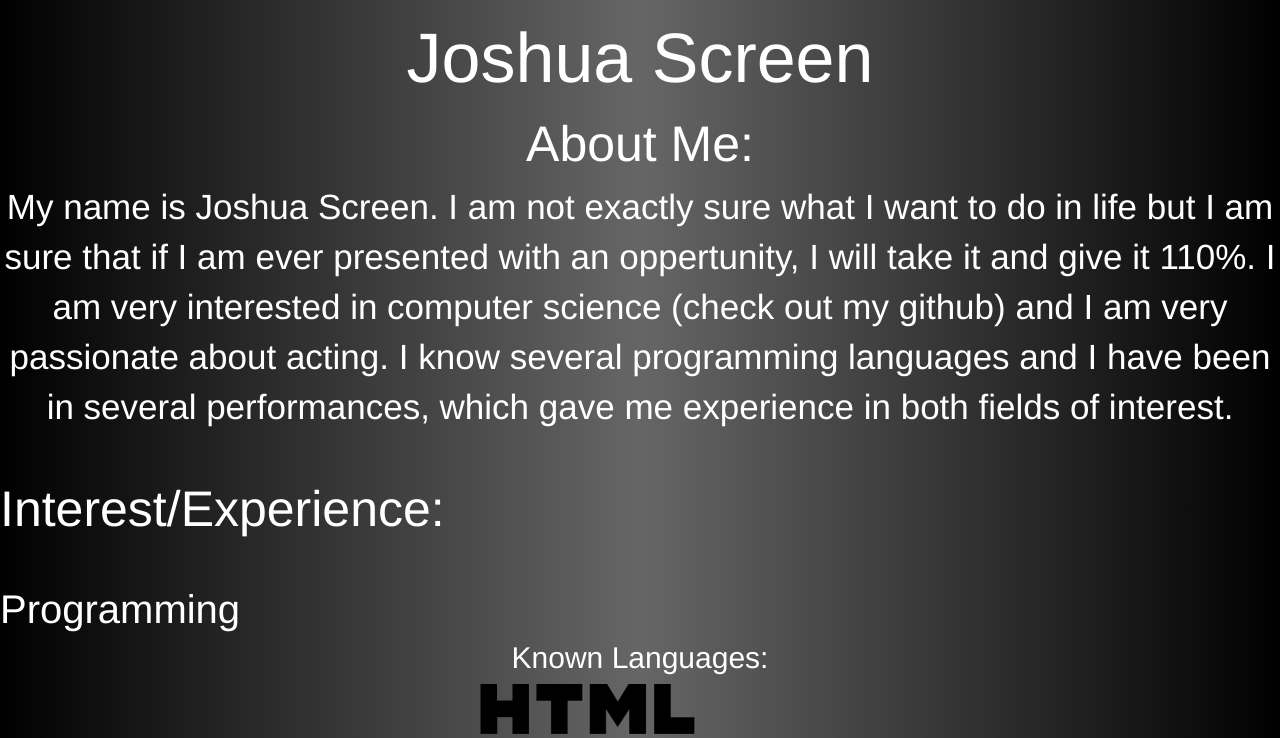
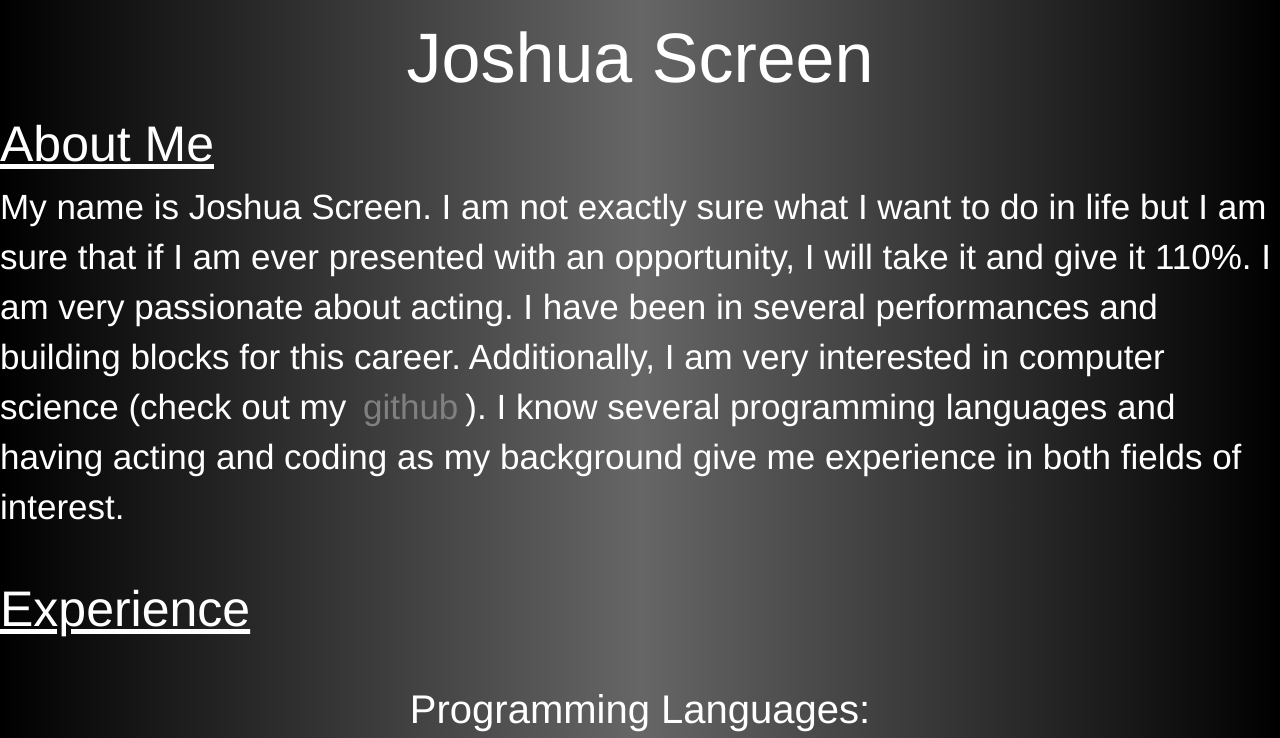
Before and after one commit to jtscreen/jtscreen.github.io, a plain HTML site: page personalWebsite/index.html in a window 1280 px wide. Shown: the top 738 px of the page. Drawn offline with nearby package versions, Linux system fonts and the light colour scheme.

Commit message:
my updates

```diff
--- a/personalWebsite/index.html
+++ b/personalWebsite/index.html
@@ -14,20 +14,21 @@
         <h1>Joshua Screen</h1>
     </div>
     <div class="main">
-        <h2>About Me:</h2>
-        <p>My name is Joshua Screen. I am not exactly sure what I want to do in life
-            but I am sure that if I am ever presented with an oppertunity, I will take
-            it and give it 110%. I am very interested in computer science (check out my
-            github) and I am very passionate about acting. I know several programming
-            languages and I have been in several performances, which gave me experience
-            in both fields of interest.</p>
+        <h2><u>About Me</u></h2>
+        <p>My name is Joshua Screen. I am not exactly sure what I want to do in life but I am
+          sure that if I am ever presented with an opportunity, I will take it and give it 110%.
+          I am very passionate about acting. I have been in several performances and building blocks
+          for this career. Additionally, I am very interested in computer science (check out my
+          <a href="https://github.com/jtscreen?tab=repositories"><mark>github</mark></a>). I
+          know several programming languages and having acting and coding as my background give
+          me experience in both fields of interest.</p>
     </div>
     <br>
     <div class="intrest">
-        <h2>Interest/Experience:</h2>
+        <h2><u>Experience</u></h2>
         <br>
-        <h3>Programming</h3>
-        <h4>Known Languages:</h4>
+        <h3>Programming Languages:</h3>
+        <!-- <h4>Known Languages:</h4> -->
         <div id="myCarousel" class="carousel slide" data-ride="carousel">
                 <!-- Wrapper for slides -->
                 <div class="carousel-inner">
--- a/personalWebsite/style.css
+++ b/personalWebsite/style.css
@@ -13,11 +13,16 @@ h1{
 }
 .main h2{
     font-size: 50px;
-    text-align: center;
+    text-align: left;
 }
 .main p{
     font-size: 35px;
-    text-align: center;
+    text-align: left;
+}
+
+mark{
+    color: gray;
+    background: #00000000
 }
 
 .intrest{
@@ -57,14 +62,16 @@ h1{
 
 .intrest h2{
     font-size: 50px;
-    text-align: left;
+    text-align: center;
 }
 .intrest h3{
-    font-size: 40px
+    font-size: 40px;
+    text-align: center;
 }
 .intrest h4{
-    display: flex;
-    justify-content: center;
+    /* display: flex;
+    justify-content: flex-start; */
+    text-align: justify;
     font-size: 30px;
 }
 .intrest p{
```
